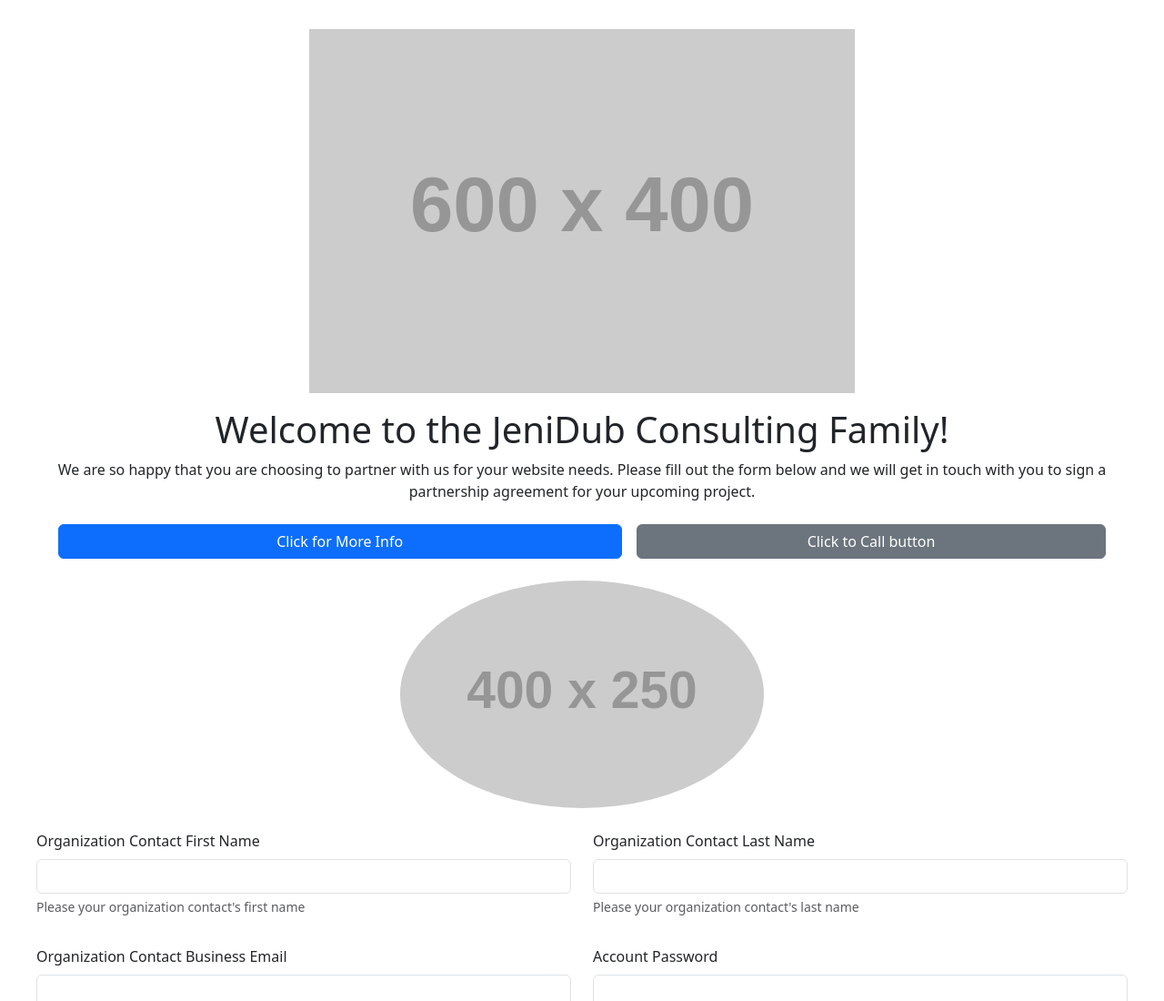
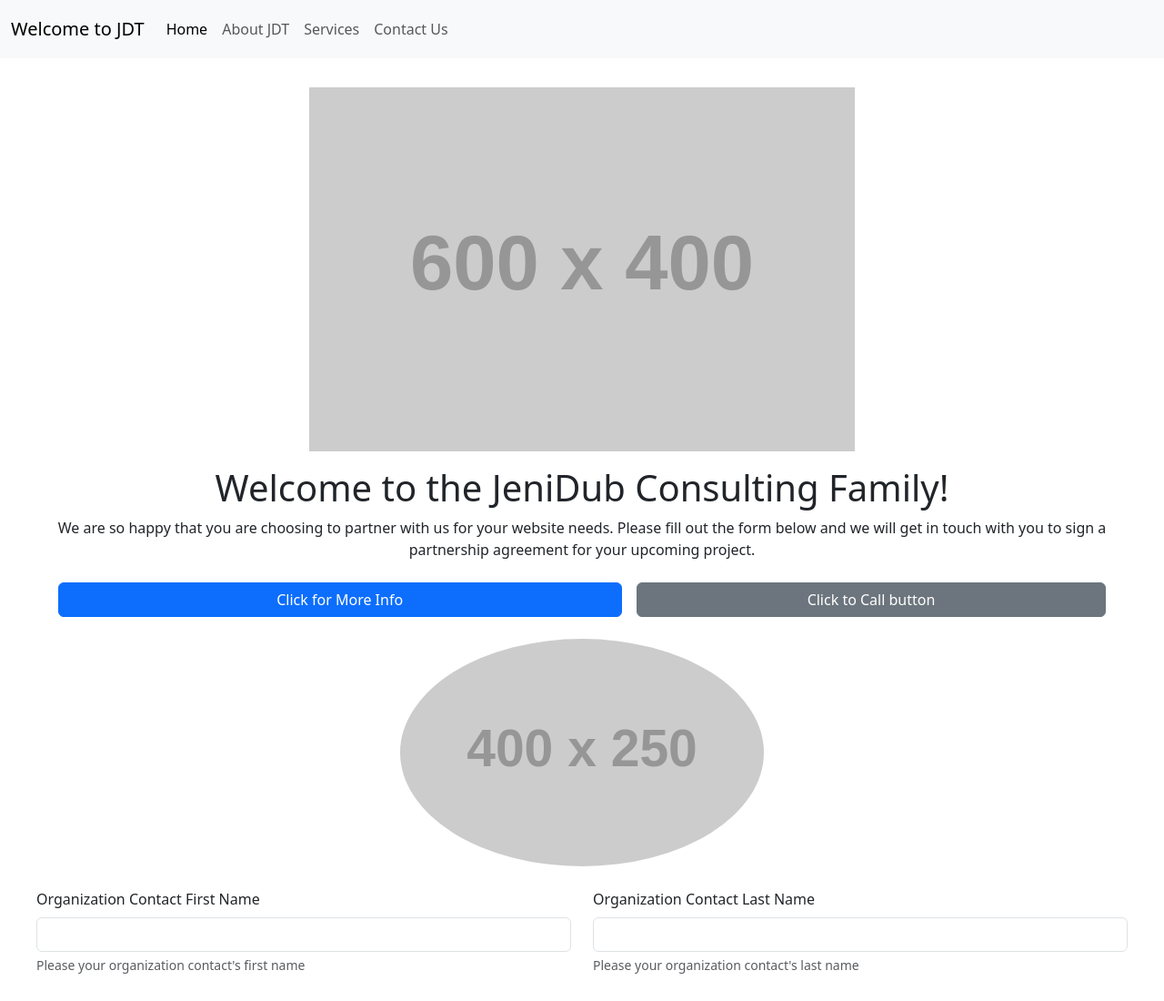
Before and after one commit to jenidub/ct_m5_bootstrap_kc, a plain HTML site: page m5_l6_knowledge_check.html in a window 1280 px wide. Shown: the top 1100 px of the page at 91% size. Drawn offline with nearby package versions, Linux system fonts and the light colour scheme; placeholder pictures from the web are drawn by us.

Commit message:
Add navbar Bootstrap component and checked for responsiveness

```diff
--- a/m5_l6_knowledge_check.html
+++ b/m5_l6_knowledge_check.html
@@ -3,11 +3,40 @@
 <head>
     <meta charset="UTF-8">
     <meta name="viewport" content="width=device-width, initial-scale=1.0">
-    <title>The New & Improved Registration Form by JeniDub</title>
+    <title>Bootstrap Demo by JeniDub</title>
+    <!-- Bootstrap CSS Import -->
     <link href="https://cdn.jsdelivr.net/npm/bootstrap@5.3.3/dist/css/bootstrap.min.css" rel="stylesheet" integrity="sha384-QWTKZyjpPEjISv5WaRU9OFeRpok6YctnYmDr5pNlyT2bRjXh0JMhjY6hW+ALEwIH" crossorigin="anonymous">
+    <!-- Custom CSS Import -->
     <link rel="stylesheet" href="./m5_l6_knowledge_check.css">
 </head>
 <body>
+    <!-- Navbar Section with Collapsable Hamburger Icon on Mobile Devices -->
+    <nav class="navbar navbar-expand-md navbar-light bg-light">
+        <div class="container-fluid">
+            <a class="navbar-brand" href="#">Welcome to JDT</a>
+            <button class="navbar-toggler" type="button" data-bs-toggle="collapse" data-bs-target="#navbarSupportedContent" aria-controls="navbarSupportedContent" aria-expanded="false" aria-label="Toggle navigation">
+                <span class="navbar-toggler-icon"></span>
+            </button>
+            <div class="collapse navbar-collapse" id="navbarSupportedContent">
+                <ul class="navbar-nav me-auto mb-2 mb-lg-0 py-1">
+                    <li class="nav-item">
+                        <a class="nav-link active" aria-current="page" href="#">Home</a>
+                    </li>
+                    <li class="nav-item">
+                        <a class="nav-link" href="#">About JDT</a>
+                    </li>
+                    <li class="nav-item">
+                        <a class="nav-link" href="#">Services</a>
+                    </li>
+                    <li class="nav-item">
+                        <a class="nav-link" href="#">Contact Us</a>
+                    </li>
+                </ul>
+            </div>
+        </div>
+    </nav>
+
+    <!-- Header Section: Hero Image, Intro Text, Call to Action Buttons -->
     <header class="my-3 mx-3 px-3 text-center">
         <img class="img-fluid my-3" src="https://placehold.co/600x400" alt="Placeholder Image #1">
         <h1 class="">Welcome to the JeniDub Consulting Family!</h1>
@@ -21,6 +50,8 @@
             <button type="button" class="btn btn-secondary m-2 col-sm-8 col-md-5">Click to Call button</button>
         </div>
     </header>
+
+    <!-- Main Section: Form Section, New Signups Table -->
     <main class="container-fluid">
         <div class="d-flex justify-content-center align-items-center my-3">
             <img class="img-fluid rounded-circle" src="https://placehold.co/400x250" alt="Rounded Info Image">
@@ -109,6 +140,8 @@
             </div>
         </section>
     </main>
+
+    <!-- Bootstrap Javascript Import -->
     <script src="https://cdn.jsdelivr.net/npm/bootstrap@5.3.3/dist/js/bootstrap.bundle.min.js" integrity="sha384-YvpcrYf0tY3lHB60NNkmXc5s9fDVZLESaAA55NDzOxhy9GkcIdslK1eN7N6jIeHz" crossorigin="anonymous"></script>
 </body>
 </html>
```
